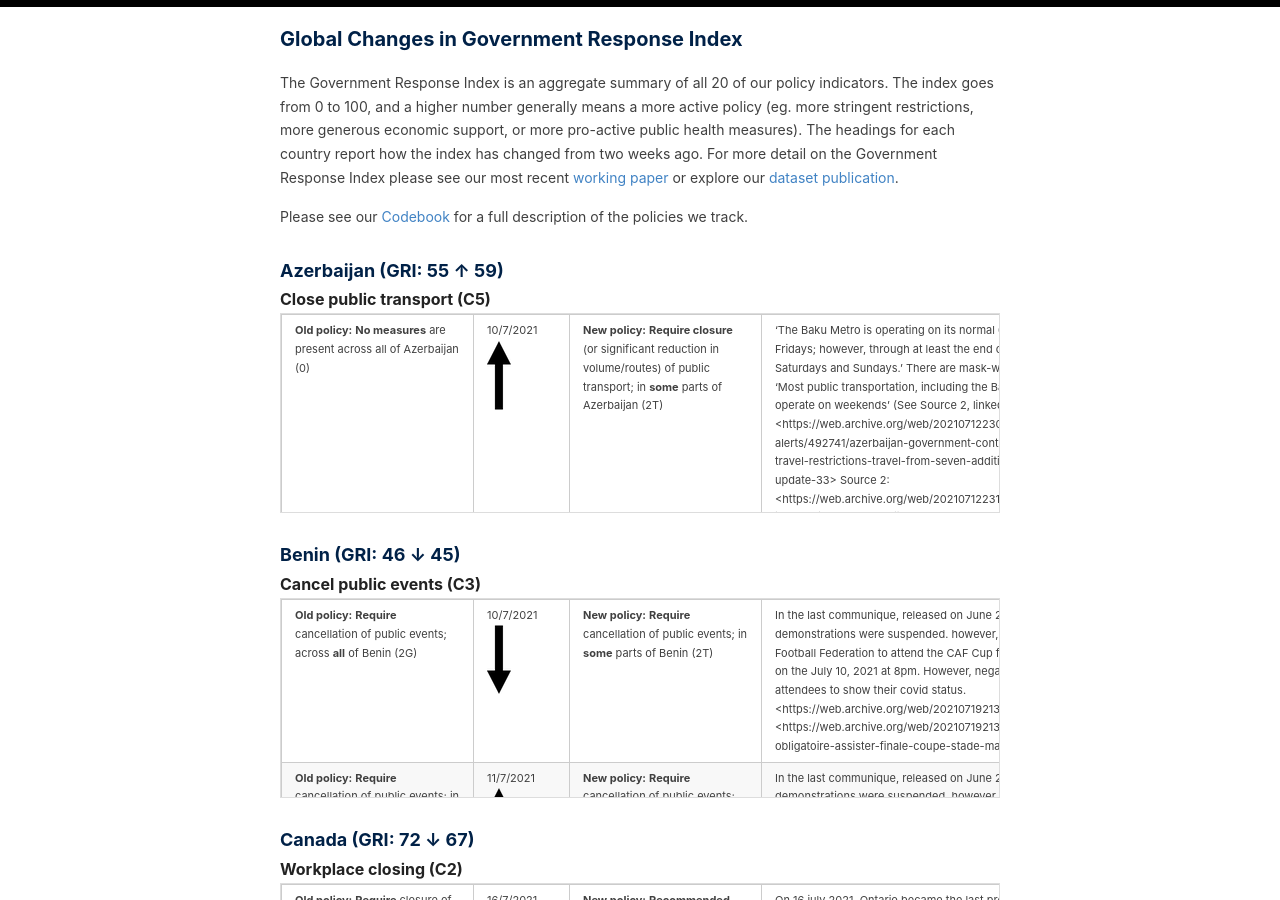
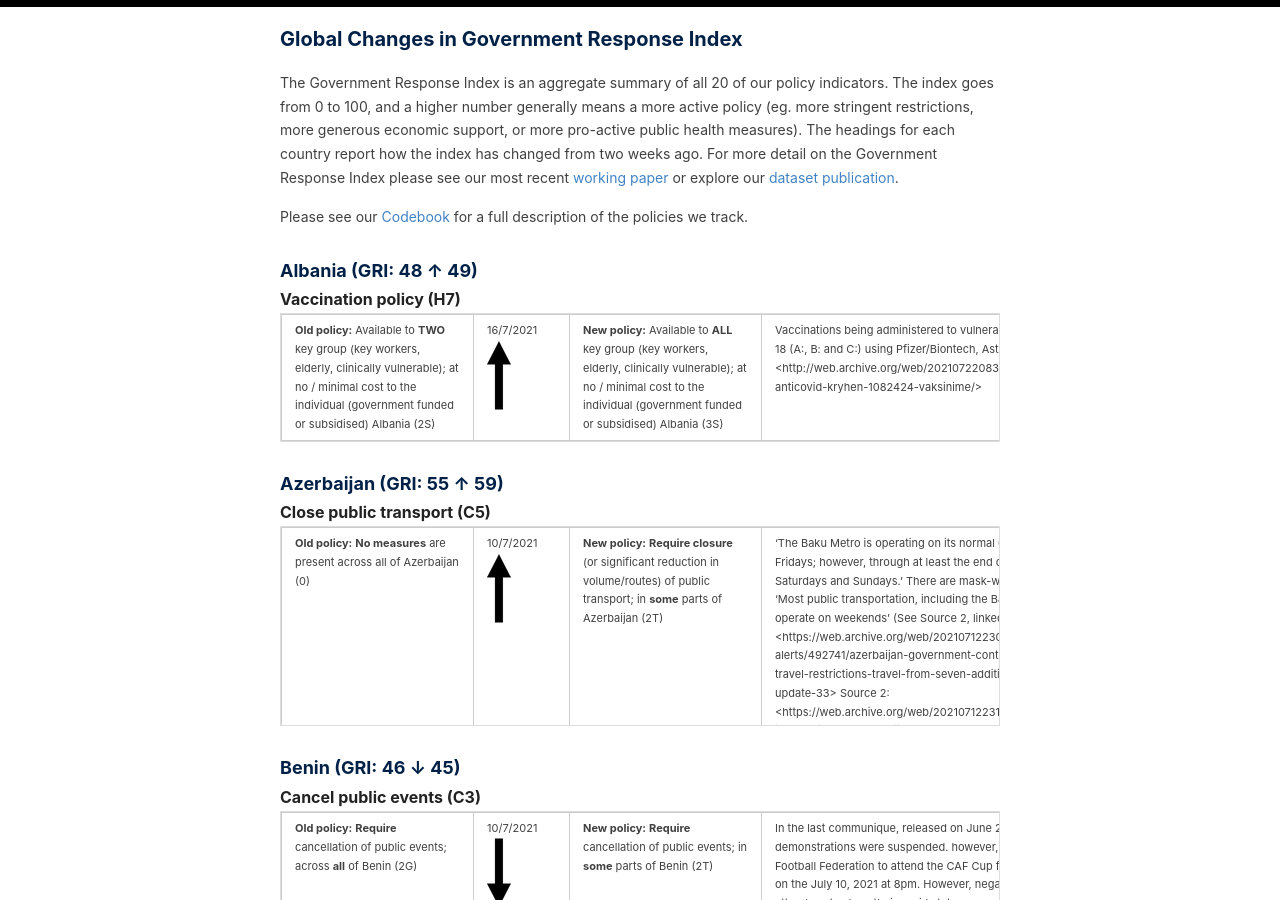
Before and after one commit to OxCGRT/oxcgrt.github.io, a Jekyll site: the page built from _pages/recent-changes.md, in a window 1280 px wide and 900 px high, scrolled down 395 px. Built offline with Jekyll 4.4.1, drawn with Linux system fonts in a browser that asks for light colours.

Commit message:
Automated run of latest changes

```diff
--- a/_pages/recent-changes.md
+++ b/_pages/recent-changes.md
@@ -36,7 +36,8 @@ publication](https://doi.org/10.1038/s41562-021-01079-8).
 
 <!-- ## Changes in Policy over the last two weeks
 
-<img src="../images/changes-map.png"><p style="text-align:right"><i>Last updated  2021-07-22</i></p><h4>Overall increase</h4><div class="contents"><div><a href="#azerbaijan-gri-55--59">Azerbaijan (GRI: 55 ↑ 59)</a>
+<img src="../images/changes-map.png"><p style="text-align:right"><i>Last updated  2021-07-22</i></p><h4>Overall increase</h4><div class="contents"><div><a href="#albania-gri-48--49">Albania (GRI: 48 ↑ 49)</a>
+</div><div><a href="#azerbaijan-gri-55--59">Azerbaijan (GRI: 55 ↑ 59)</a>
 </div><div><a href="#el salvador-gri-38--42">El Salvador (GRI: 38 ↑ 42)</a>
 </div><div><a href="#france-gri-52--53">France (GRI: 52 ↑ 53)</a>
 </div><div><a href="#guatemala-gri-50--57">Guatemala (GRI: 50 ↑ 57)</a>
@@ -70,6 +71,66 @@ Please see our
 [Codebook](https://github.com/OxCGRT/covid-policy-tracker/blob/master/documentation/codebook.md)
 for a full description of the policies we track.
 
+### Albania (GRI: 48 ↑ 49)
+
+#### Vaccination policy (H7)
+
+<div id="table-div">
+
+<div style="border: 1px solid #ddd; padding: 5px; overflow-x: scroll; width:100%; ">
+
+<table class="table" style="margin-left: auto; margin-right: auto;">
+
+<tbody>
+
+<tr>
+
+<td style="text-align:left;min-width: 2in; ">
+
+<b>Old policy:</b>
+
+Available to <b>TWO</b> key group (key workers, elderly, clinically
+vulnerable); at no / minimal cost to the individual (government funded
+or subsidised) Albania (2S)
+
+</td>
+
+<td style="text-align:left;min-width: 1in; color: grey80 !important;">
+
+16/7/2021
+<img src="../images/up-arrow.png">
+
+</td>
+
+<td style="text-align:left;min-width: 2in; ">
+
+<b>New policy:</b>
+
+Available to <b>ALL</b> key group (key workers, elderly, clinically
+vulnerable); at no / minimal cost to the individual (government funded
+or subsidised) Albania (3S)
+
+</td>
+
+<td style="text-align:left;min-width: 4in; ">
+
+Vaccinations being administered to vulnerable groups, key workers and
+people over 18 (A:, B: and C:) using Pfizer/Biontech, Astra-Zeneca
+Gamelaya and SinoVac.
+<http://web.archive.org/web/20210722083536/https://shendetesia.gov.al/vaksinimi-anticovid-kryhen-1082424-vaksinime/>
+
+</td>
+
+</tr>
+
+</tbody>
+
+</table>
+
+</div>
+
+</div>
+
 ### Azerbaijan (GRI: 55 ↑ 59)
 
 #### Close public transport (C5)
```
Also changed, not shown: images/changes-map.png.
